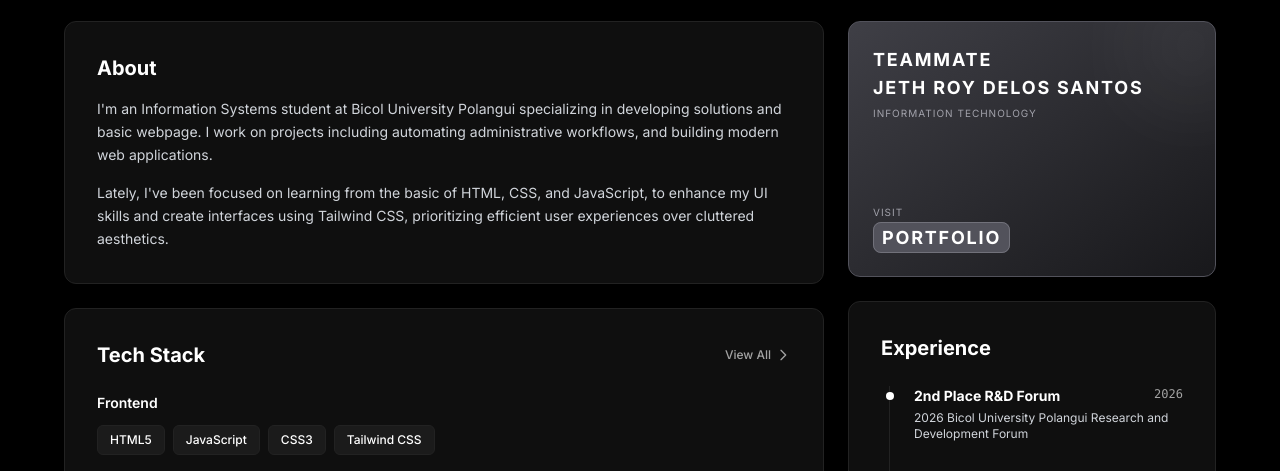
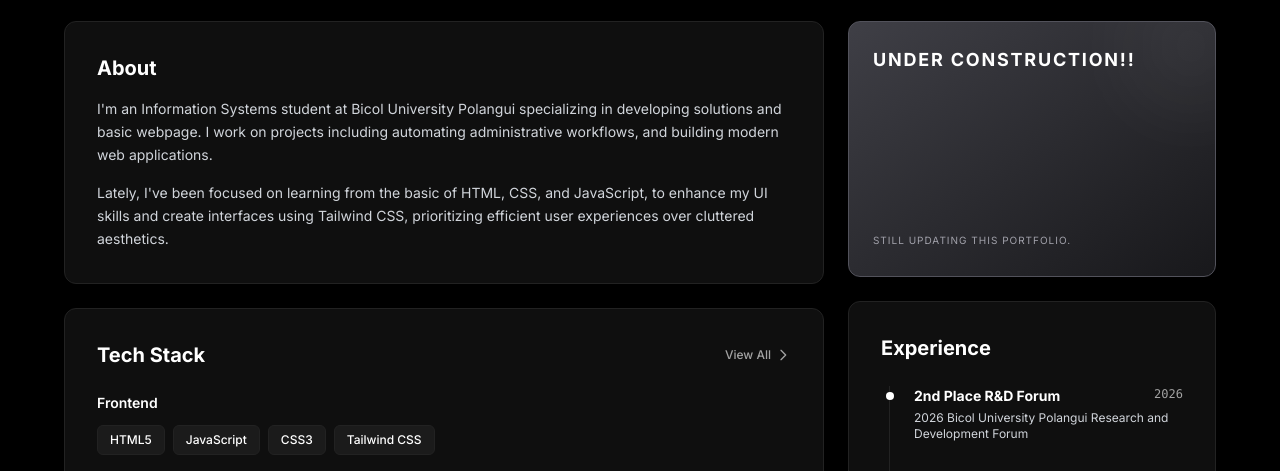
Before and after one commit to renjiyomo/portfolio, a plain HTML site: page public/index.html in a window 1280 px wide. Shown: the part 191-662 px from the top of the page. Drawn offline with nearby package versions, Linux system fonts and the light colour scheme.

Commit message:
updated the card to under contruction

```diff
--- a/public/index.html
+++ b/public/index.html
@@ -23,7 +23,7 @@
                         card: '#0f0f0f',
                         border: '#222222',
                         muted: '#a3a3a3',
-                        accent: '#2563eb' // Blue accent for specific buttons
+                        accent: '#2563eb'
                     }
                 }
             }
@@ -165,15 +165,22 @@
 
                 <div class="bg-gradient-to-br from-zinc-700 to-zinc-900 border border-zinc-600 rounded-xl p-6 flex flex-col justify-between h-64 relative overflow-hidden">
                     <div class="absolute top-0 right-0 w-32 h-32 bg-white/5 rounded-full -mr-10 -mt-10 blur-2xl"></div>
+
+                    <h3 class="text-lg font-bold tracking-widest">UNDER CONSTRUCTION!!</h3>
+                    <!--
                     <div>
                         <h2 class="text-lg font-bold tracking-widest">TEAMMATE</h2>
                         <h3 class="text-lg font-bold tracking-widest">JETH ROY DELOS SANTOS</h3>
                         <p class="text-[10px] text-zinc-400 tracking-widest uppercase mt-1">Information Technology</p>
                     </div>
+
                     <div>
                         <p class="text-[10px] text-zinc-400 tracking-widest uppercase mb-1">Visit</p>
                         <h4 class="font-bold tracking-widest text-lg uppercase"><a href="https://jethroy.vercel.app/" target="_blank" class="border border-zinc-500 rounded-lg pt-1 pb-1 pr-2 pl-2 bg-zinc-600">Portfolio</a></h4>
                     </div>
+                    -->
+
+                    <p class="text-[10px] text-zinc-400 tracking-widest uppercase mb-1">Still updating this portfolio.</p>
                 </div>
 
                 <section class="bg-card border border-border rounded-xl p-6 lg:p-8 flex-grow">
```
